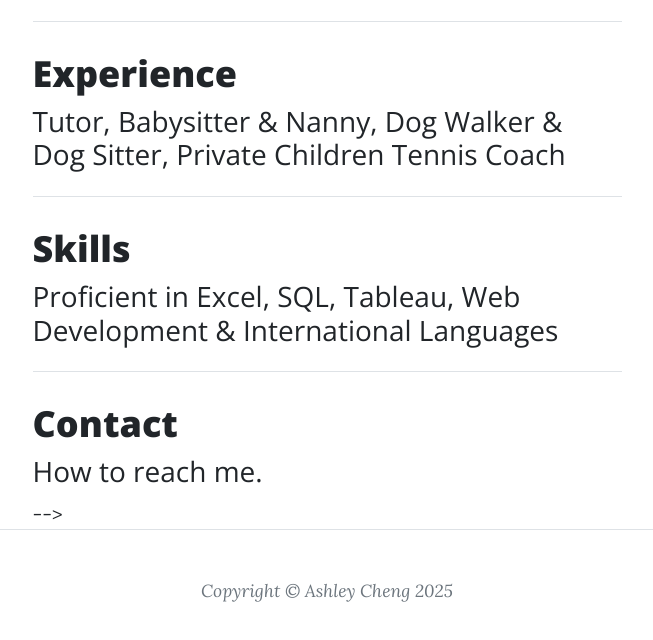
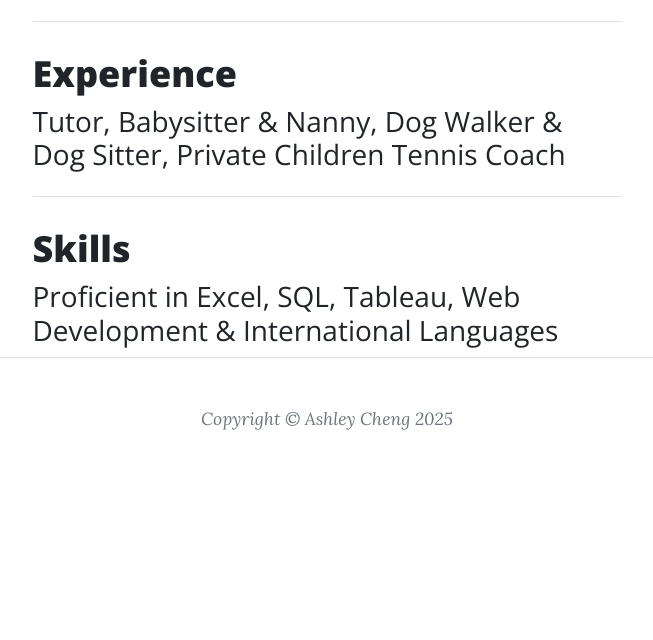
Before and after one commit to ChapanyatheStar/IS201, a plain HTML site: page index.html in a window 1280 px wide. Shown: the part 797-1437 px from the top of the page, without its empty margins (313-966 px from the left). After the commit the page ends 1278 px from the top, so only its background shows below. Drawn offline with nearby package versions, Linux system fonts and the light colour scheme.

Commit message:
Update index.html

```diff
--- a/index.html
+++ b/index.html
@@ -76,17 +76,7 @@
                             <h2 class="post-title">Skills</h2>
                             <h3 class="post-subtitle">Proficient in Excel, SQL, Tableau, Web Development &amp; International Languages </h3>
                         </a>
-<!--                         </a>
                     </div>
-                    <!-- Divider-->
-                    <hr class="my-4" />
-                    <!-- Post preview-->
-                    <div class="post-preview">
-                        <a href="contact.html">
-                            <h2 class="post-title">Contact</h2>
-                            <h3 class="post-subtitle">How to reach me.</h3> -->
-                        </a>
-<!--                     </div> -->
                     <!-- Divider-->
                     </div>
                     <!-- Divider-->
```
